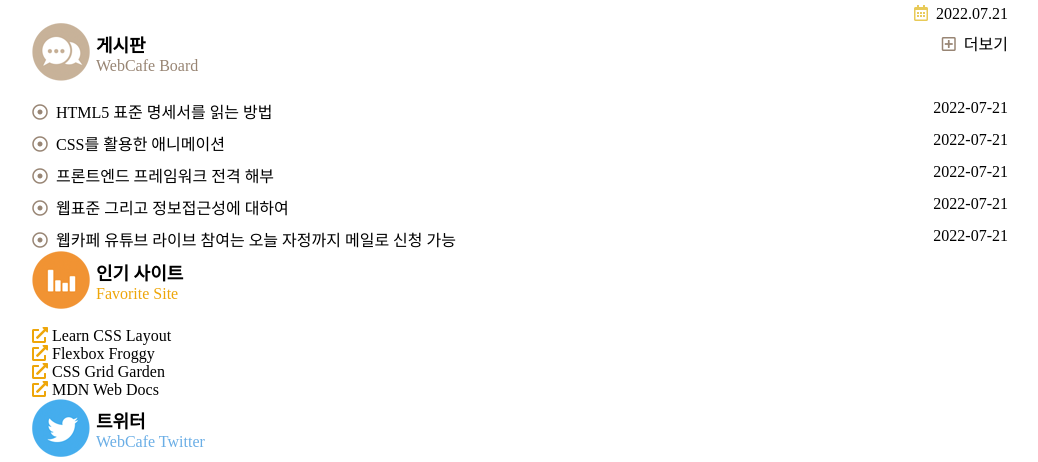
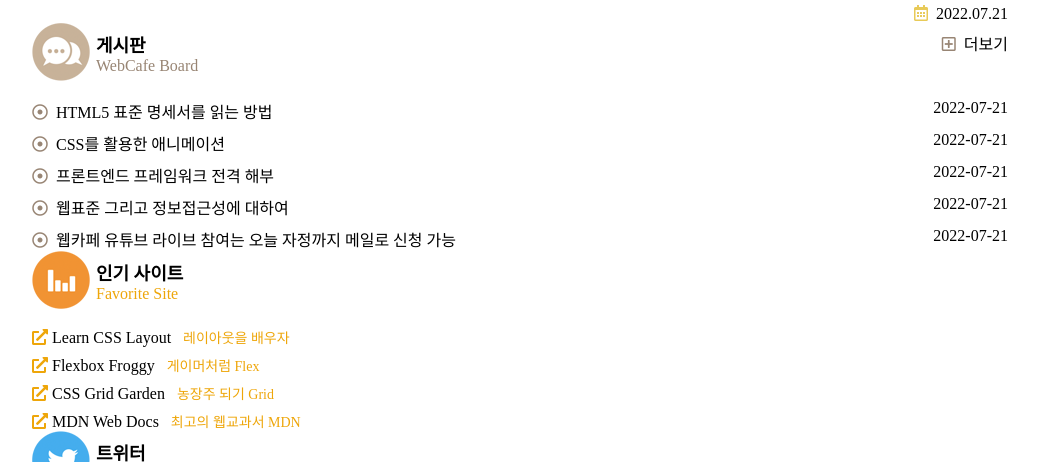
Before and after one commit to loco9939/zeroConneTo, a website: page RWD/index.html in a window 1280 px wide. Shown: the part 1625-2087 px from the top of the page, without its empty margins (120-1158 px from the left). Drawn offline with Linux system fonts and the light colour scheme; a web font is replaced by a local one.

Commit message:
인기사이트 디자인 완성

```diff
--- a/RWD/css/index.css
+++ b/RWD/css/index.css
@@ -226,6 +226,9 @@ input[type="search"] {
 }
 
 /* 공통 인기사이트 */
+.favorite__item {
+  margin-top: var(--spacing-xs);
+}
 
 
 /* 모바일 디바이스(Mobile Device) 320이상 */
@@ -342,6 +345,14 @@ input[type="search"] {
   }
 }
 
+/* 모바일 인기사이트 */
+.favorite__link::after {
+  content: attr(data-tooltip);
+  margin-left: var(--spacing-xs);
+  color: var(--accent-favorite);
+  font-size: var(--text-sm);
+}
+
 /* 데스크탑 디바이스 (Desktop Device) */
 @media (min-width: 768px) {
   /* 데스크탑 헤더 */
```
